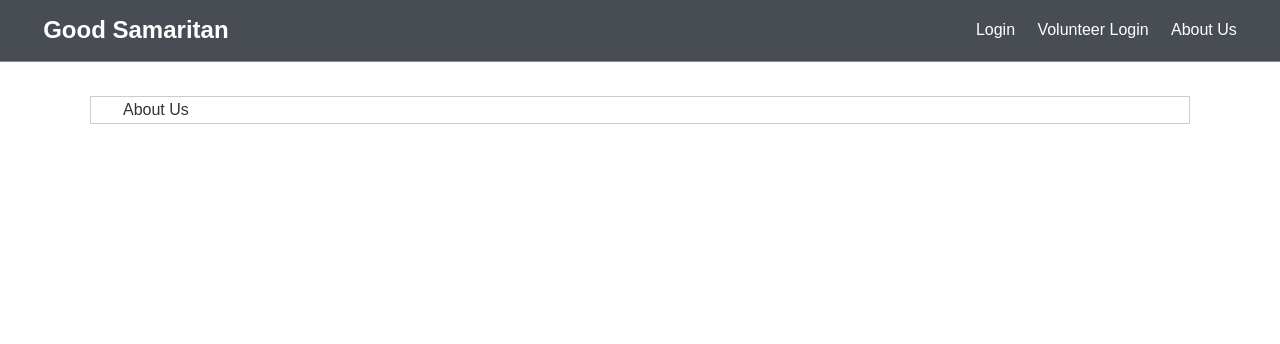
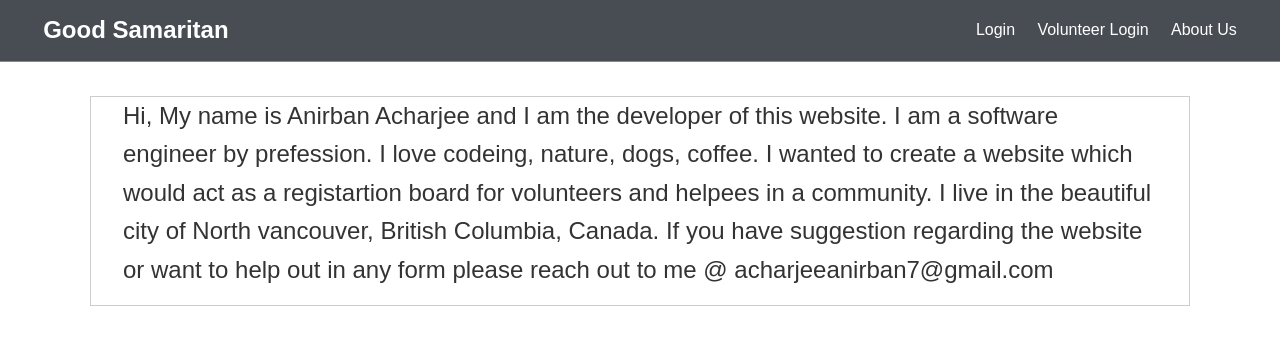
Before and after one commit to acharjeeanirban/good-samaritan, a React (Create React App) app in the folder client/: page /about_us in a window 1280 px wide. Shown: the top 344 px of the page. Built offline with nearby package versions, Linux system fonts and the light colour scheme; no server answers.

Commit message:
adding about us

```diff
--- a/client/src/components/misc/About_Us.js
+++ b/client/src/components/misc/About_Us.js
@@ -1,9 +1,16 @@
-import React from 'react'
+import React, { Fragment } from 'react'
 
 export const About_Us = () => {
     return (
-        <div>
-            About Us
-        </div>
+        <Fragment>
+            <p className="lead">
+                Hi, My name is Anirban Acharjee and I am the developer of this website. I am a software engineer by prefession. I love codeing, nature, dogs, coffee.
+                I wanted to create a website which would act as a registartion board for volunteers and helpees in a community.
+
+                I live in the beautiful city of North vancouver, British Columbia, Canada. If you have suggestion regarding the website
+                or want to help out in any form please reach out to me @ acharjeeanirban7@gmail.com
+            </p>
+        </Fragment>
+
     )
 }
```
